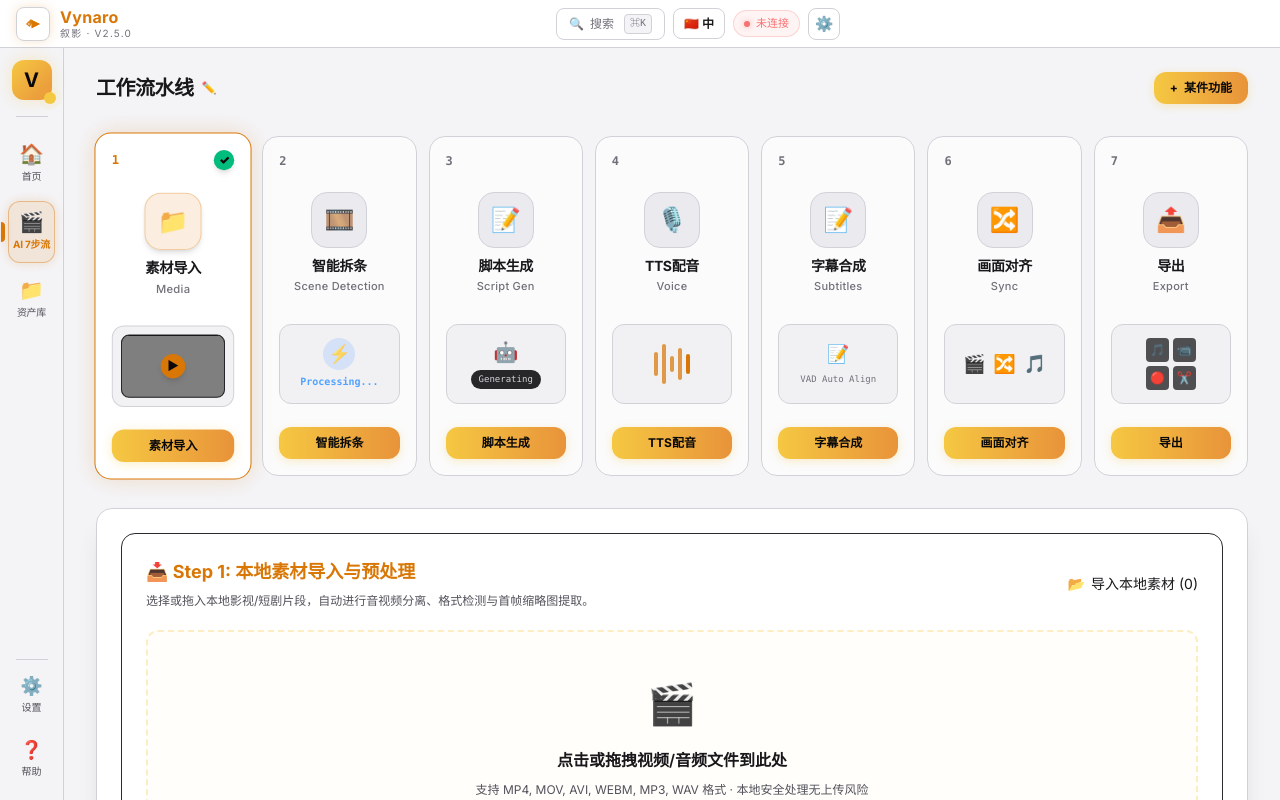
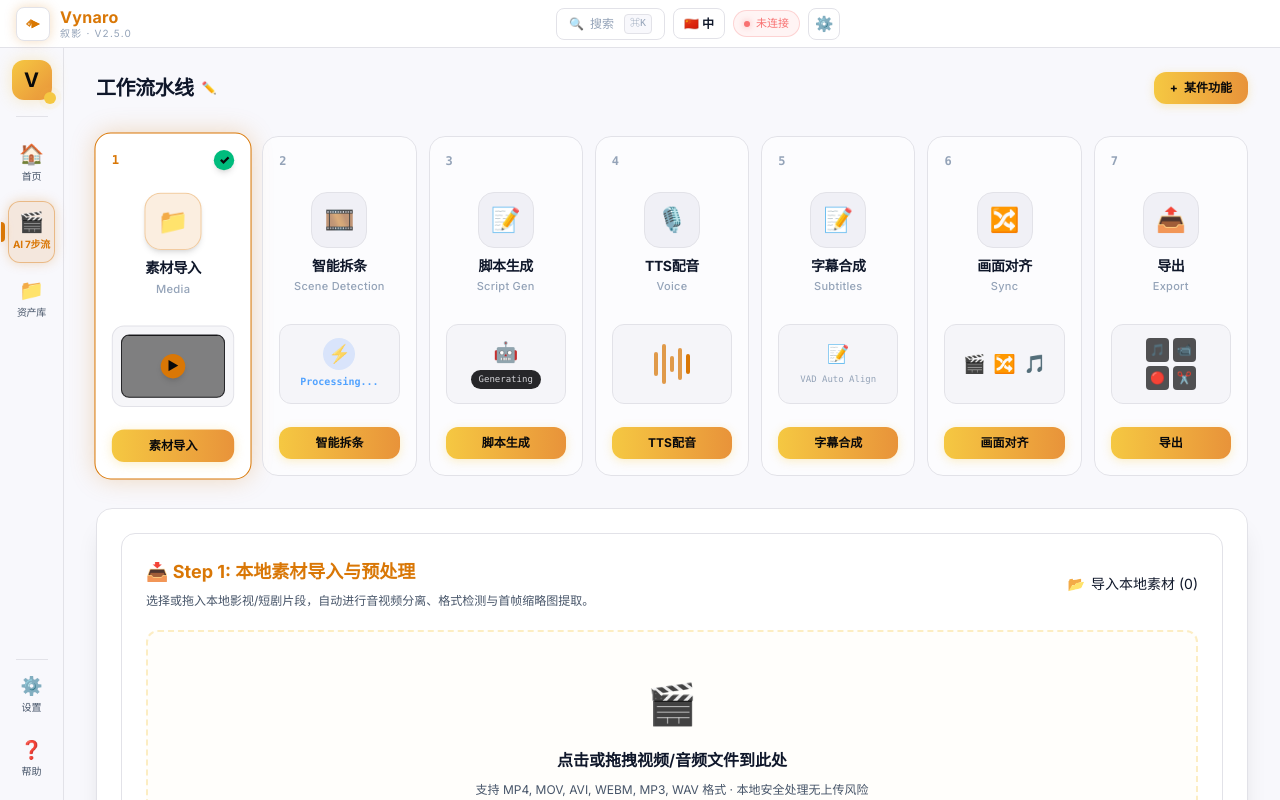
Before and after one commit to Agions/Voxplore, a React (Vite) app: page /production in a window 1280 px wide. Built offline with nearby package versions, Linux system fonts and the light colour scheme; grey boxes are pictures that could not be loaded.

Commit message:
style(theme): redesign Light Mode Pearl Amber Gold style and eliminate hardcoded dark borders

```diff
--- a/src/components/production/Step1IntakePanel.tsx
+++ b/src/components/production/Step1IntakePanel.tsx
@@ -17,7 +17,7 @@
     <div
       style={{
         background: "var(--color-surface)",
-        border: "1px solid #2A2A2F",
+        border: "1px solid var(--color-border)",
         borderRadius: "14px",
         padding: "24px",
         display: "flex",
@@ -82,7 +82,7 @@
           display: "flex",
           justifyContent: "space-between",
           alignItems: "center",
-          borderTop: "1px solid #2A2A2F",
+          borderTop: "1px solid var(--color-border)",
           paddingTop: "16px",
         }}
       >
--- a/src/components/production/Step2DetectPanel.tsx
+++ b/src/components/production/Step2DetectPanel.tsx
@@ -80,7 +80,7 @@
     <div
       style={{
         background: "var(--color-surface)",
-        border: "1px solid #2A2A2F",
+        border: "1px solid var(--color-border)",
         borderRadius: "14px",
         padding: "24px",
         display: "flex",
@@ -163,7 +163,7 @@
               key={scene.id}
               style={{
                 background: "var(--color-bg)",
-                border: "1px solid #2A2A2F",
+                border: "1px solid var(--color-border)",
                 borderRadius: "10px",
                 padding: "12px 16px",
                 display: "flex",
@@ -195,7 +195,7 @@
               <span
                 style={{
                   background: "var(--color-surface)",
-                  border: "1px solid #2A2A2F",
+                  border: "1px solid var(--color-border)",
                   borderRadius: "6px",
                   padding: "2px 10px",
                   fontSize: "11px",
@@ -212,7 +212,7 @@
         <div
           style={{
             background: "var(--color-bg)",
-            border: "1px solid #2A2A2F",
+            border: "1px solid var(--color-border)",
             borderRadius: "10px",
             padding: "16px",
             display: "flex",
@@ -254,7 +254,7 @@
             style={{
               marginTop: "auto",
               background: "var(--color-surface)",
-              border: "1px solid #2A2A2F",
+              border: "1px solid var(--color-border)",
               color: "var(--color-text-primary)",
               borderRadius: "8px",
               padding: "10px",
--- a/src/components/production/Step3ScriptPanel.tsx
+++ b/src/components/production/Step3ScriptPanel.tsx
@@ -83,7 +83,7 @@
     <div
       style={{
         background: "var(--color-surface)",
-        border: "1px solid #2A2A2F",
+        border: "1px solid var(--color-border)",
         borderRadius: "14px",
         padding: "24px",
         display: "flex",
@@ -144,7 +144,7 @@
           placeholder="输入剧本核心梗概、情感走向或主角特点..."
           style={{
             background: "var(--color-bg)",
-            border: "1px solid #2A2A2F",
+            border: "1px solid var(--color-border)",
             borderRadius: "8px",
             padding: "10px 14px",
             fontSize: "14px",
@@ -159,7 +159,7 @@
         <div
           style={{
             background: "var(--color-bg)",
-            border: "1px solid #2A2A2F",
+            border: "1px solid var(--color-border)",
             borderRadius: "12px",
             padding: "20px",
             display: "flex",
@@ -192,7 +192,7 @@
         <div
           style={{
             background: "var(--color-bg)",
-            border: "1px solid #2A2A2F",
+            border: "1px solid var(--color-border)",
             borderRadius: "12px",
             padding: "20px",
             display: "flex",
@@ -211,7 +211,7 @@
               style={{
                 width: "100%",
                 background: "var(--color-surface)",
-                border: "1px solid #2A2A2F",
+                border: "1px solid var(--color-border)",
                 color: "var(--color-text-primary)",
                 padding: "8px 12px",
                 borderRadius: "8px",
@@ -246,7 +246,7 @@
                     padding: "8px",
                     borderRadius: "6px",
                     fontSize: "12px",
-                    border: styleTab === tab.id ? "1px solid #F5C842" : "1px solid #2A2A2F",
+                    border: styleTab === tab.id ? "1px solid #F5C842" : "1px solid var(--color-border)",
                     background: styleTab === tab.id ? "rgba(245,200,66,0.1)" : "var(--color-surface)",
                     color: styleTab === tab.id ? "var(--color-gold)" : "var(--color-text-secondary)",
                     cursor: "pointer",
@@ -287,7 +287,7 @@
               style={{
                 width: "100%",
                 background: "var(--color-surface)",
-                border: "1px solid #2A2A2F",
+                border: "1px solid var(--color-border)",
                 color: "var(--color-text-primary)",
                 padding: "8px 12px",
                 borderRadius: "8px",
@@ -304,7 +304,7 @@
           display: "flex",
           justifyContent: "flex-end",
           gap: "12px",
-          borderTop: "1px solid #2A2A2F",
+          borderTop: "1px solid var(--color-border)",
           paddingTop: "16px",
         }}
       >
--- a/src/components/production/Step5SubtitlePanel.tsx
+++ b/src/components/production/Step5SubtitlePanel.tsx
@@ -75,7 +75,7 @@
     <div
       style={{
         background: "var(--color-surface)",
-        border: "1px solid #2A2A2F",
+        border: "1px solid var(--color-border)",
         borderRadius: "14px",
         padding: "24px",
         display: "flex",
@@ -152,7 +152,7 @@
               key={sub.id}
               style={{
                 background: "var(--color-bg)",
-                border: "1px solid #2A2A2F",
+                border: "1px solid var(--color-border)",
                 borderRadius: "10px",
                 padding: "12px 16px",
                 display: "flex",
@@ -167,7 +167,7 @@
                 <span
                   style={{
                     background: "var(--color-surface)",
-                    border: "1px solid #2A2A2F",
+                    border: "1px solid var(--color-border)",
                     borderRadius: "4px",
                     padding: "1px 6px",
                     fontSize: "10px",
@@ -188,7 +188,7 @@
         <div
           style={{
             background: "var(--color-bg)",
-            border: "1px solid #2A2A2F",
+            border: "1px solid var(--color-border)",
             borderRadius: "10px",
             padding: "16px",
             display: "flex",
@@ -252,7 +252,7 @@
             style={{
               marginTop: "auto",
               background: "var(--color-surface)",
-              border: "1px solid #2A2A2F",
+              border: "1px solid var(--color-border)",
               color: "var(--color-text-primary)",
               borderRadius: "8px",
               padding: "10px",
--- a/src/components/production/Step6ComposePanel.tsx
+++ b/src/components/production/Step6ComposePanel.tsx
@@ -47,7 +47,7 @@
     <div
       style={{
         background: "var(--color-surface)",
-        border: "1px solid #2A2A2F",
+        border: "1px solid var(--color-border)",
         borderRadius: "14px",
         padding: "24px",
         display: "flex",
@@ -89,7 +89,7 @@
         <div
           style={{
             background: "var(--color-bg)",
-            border: "1px solid #2A2A2F",
+            border: "1px solid var(--color-border)",
             borderRadius: "10px",
             padding: "20px",
             display: "flex",
@@ -125,7 +125,7 @@
         <div
           style={{
             background: "var(--color-bg)",
-            border: "1px solid #2A2A2F",
+            border: "1px solid var(--color-border)",
             borderRadius: "10px",
             padding: "16px",
             display: "flex",
@@ -166,7 +166,7 @@
             style={{
               marginTop: "auto",
               background: "var(--color-surface)",
-              border: "1px solid #2A2A2F",
+              border: "1px solid var(--color-border)",
               color: "var(--color-text-primary)",
               borderRadius: "8px",
               padding: "10px",
--- a/src/components/production/Step7ExportPanel.tsx
+++ b/src/components/production/Step7ExportPanel.tsx
@@ -81,7 +81,7 @@
     <div
       style={{
         background: "var(--color-surface)",
-        border: "1px solid #2A2A2F",
+        border: "1px solid var(--color-border)",
         borderRadius: "14px",
         padding: "24px",
         display: "flex",
@@ -180,7 +180,7 @@
                   marginTop: "8px",
                   background: isSelected ? "var(--color-gold)" : "var(--color-surface)",
                   color: isSelected ? "var(--color-bg)" : "var(--color-text-primary)",
-                  border: isSelected ? "none" : "1px solid #2A2A2F",
+                  border: isSelected ? "none" : "1px solid var(--color-border)",
                   borderRadius: "8px",
                   padding: "8px",
                   fontSize: "12px",
--- a/src/styles/globals.css
+++ b/src/styles/globals.css
@@ -34,30 +34,30 @@
   color-scheme: dark;
 }
 
-/* ── 亮色主题 (Light Mode) 无冲突精准变量定义 ─────────────────── */
+/* ── 亮色主题 (Light Mode) 珍珠暖琥珀 ─────────────────── */
 html[data-theme="light"] {
-  --color-bg:              #F4F4F7;   /* 柔和浅灰底色 */
+  --color-bg:              #F8F8FC;   /* 柔和珍珠浅灰底色 */
   --color-surface:         #FFFFFF;   /* 纯白卡片 */
-  --color-surface-elevated:#EAEAEF;   /* 悬浮灰 */
+  --color-surface-elevated:#F0F0F6;   /* 悬浮浅灰 */
   --color-surface-overlay: #FFFFFF;
-  --color-border:          #D1D1D8;   /* 浅灰色边框 */
+  --color-border:          #E2E2E8;   /* 纤细浅灰色边框 */
   --color-border-focus:    rgba(217,119,6,0.5);
 
-  --color-gold:            #D97706;   /* 琥珀金/深琥珀 */
+  --color-gold:            #D97706;   /* 暖琥珀金 */
   --color-gold-hover:      #B45309;
   --color-gold-muted:      rgba(217,119,6,0.12);
-  --color-gold-glow:       rgba(217,119,6,0.2);
+  --color-gold-glow:       rgba(217,119,6,0.25);
 
   --color-amber:           #D97706;
   --color-amber-muted:     rgba(217,119,6,0.12);
 
-  --color-text-primary:    #18181B;   /* 深黑主字 */
-  --color-text-secondary:  #52525B;   /* 深灰副字 */
-  --color-text-muted:      #71717A;
+  --color-text-primary:    #0F172A;   /* 石板深黑主字 */
+  --color-text-secondary:  #475569;   /* 深灰副字 */
+  --color-text-muted:      #94A3B8;   /* 柔和禁用字 */
   --color-text-inverse:    #FFFFFF;
 
-  --topbar-bg:             rgba(255,255,255,0.95);
-  --card-shadow:           0 4px 16px rgba(0,0,0,0.06);
+  --topbar-bg:             rgba(255,255,255,0.92);
+  --card-shadow:           0 8px 30px rgba(0,0,0,0.06);
 
   color-scheme: light;
 }
```
